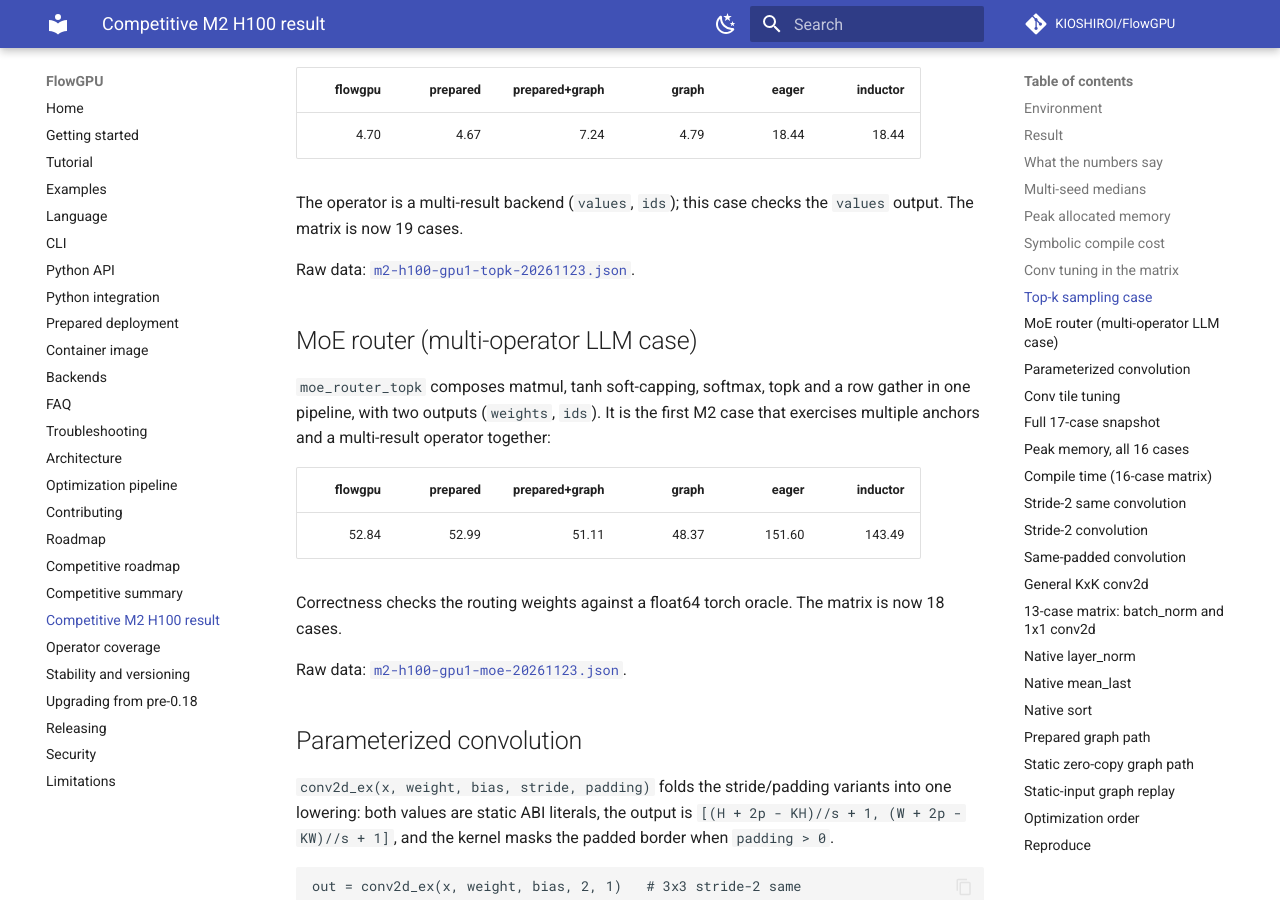
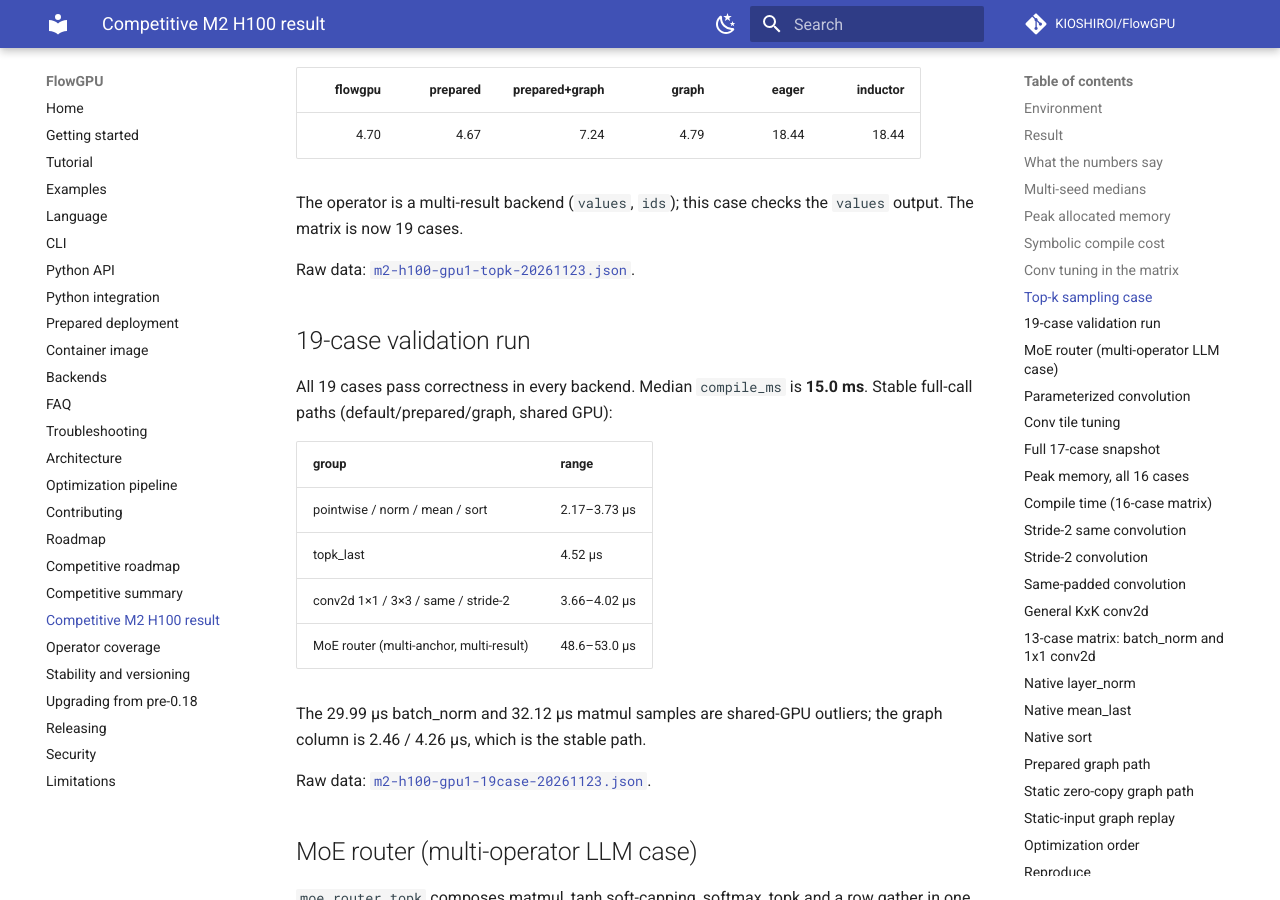
Before and after one commit to KIOSHIROI/FlowGPU, an MkDocs documentation site: the page built from docs/user-guide/competitive-m2-h100.md, in a window 1280 px wide and 900 px high, scrolled down 4653 px. Built offline with MkDocs 1.6.1 and Material for MkDocs 9.7.7, drawn with Linux system fonts in a browser that asks for light colours; comment, search, counter and statistics services are not loaded.

Commit message:
Release 0.51.1: 19-case validation run
- Validate all 19 M2 cases in one run; every backend passes.
- Median compile 15.0 ms; grouped latency snapshot published.

```diff
--- a/docs/user-guide/competitive-m2-h100.md
+++ b/docs/user-guide/competitive-m2-h100.md
@@ -178,6 +178,24 @@ The operator is a multi-result backend (`values`, `ids`); this case checks the
 `values` output. The matrix is now 19 cases.
 
 Raw data: [`m2-h100-gpu1-topk-20261123.json`](https://github.com/KIOSHIROI/FlowGPU/blob/main/benchmarks/competitive/measurements/m2-h100-gpu1-topk-20261123.json).
+
+
+## 19-case validation run
+
+All 19 cases pass correctness in every backend. Median `compile_ms` is **15.0 ms**.
+Stable full-call paths (default/prepared/graph, shared GPU):
+
+| group | range |
+|---|---|
+| pointwise / norm / mean / sort | 2.17–3.73 µs |
+| topk_last | 4.52 µs |
+| conv2d 1×1 / 3×3 / same / stride-2 | 3.66–4.02 µs |
+| MoE router (multi-anchor, multi-result) | 48.6–53.0 µs |
+
+The 29.99 µs batch_norm and 32.12 µs matmul samples are shared-GPU outliers; the
+graph column is 2.46 / 4.26 µs, which is the stable path.
+
+Raw data: [`m2-h100-gpu1-19case-20261123.json`](https://github.com/KIOSHIROI/FlowGPU/blob/main/benchmarks/competitive/measurements/m2-h100-gpu1-19case-20261123.json).
 
 ## MoE router (multi-operator LLM case)
 
--- a/pyproject.toml
+++ b/pyproject.toml
@@ -4,7 +4,7 @@ build-backend = "setuptools.build_meta"
 
 [project]
 name = "flowgpu"
-version = "0.51.0"
+version = "0.51.1"
 description = "A dataflow DSL compiler for GPU operator pipelines targeting Triton and a portable reference backend"
 authors = [{name = "The FlowGPU Authors"}]
 keywords = ["compiler", "triton", "dataflow", "dsl", "gpu", "llm"]
```
Also changed, not shown: CHANGELOG.md (+5 -0 lines), PUBLIC_RELEASE.md (+1 -1 lines), 4 other files.
